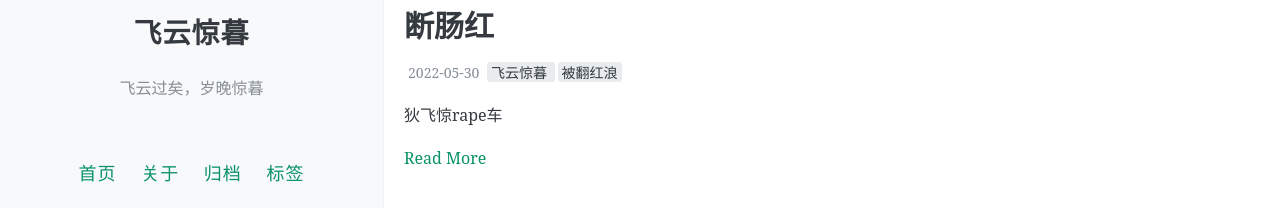
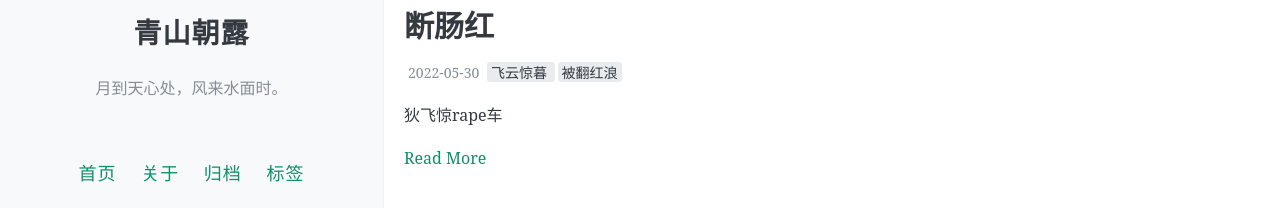
Before and after one commit to lixunxi0604/yunmu, a Jekyll site: the page built from index.html, in a window 1280 px wide. Shown: the part 290-498 px from the top of the page. Built offline with Jekyll 4.4.1, drawn with Linux system fonts in a browser that asks for light colours; the list of posts is cut into pages by our own code; comment, search, counter and statistics services are not loaded.

Commit message:
Update _config.yml

```diff
--- a/_config.yml
+++ b/_config.yml
@@ -7,8 +7,8 @@
 # 井号后面的文字是说明文档，不会被程序读取。
 
 # 描述/签名
-name: 飞云惊暮
-description: 飞云过矣，岁晚惊暮
+name: 青山朝露
+description: 月到天心处，风来水面时。
 
 # 输入你的网站域名（如果你没有添加自己的域名，而是直接用GitHub pages分配的域名的话可以省略）
 url:
```
